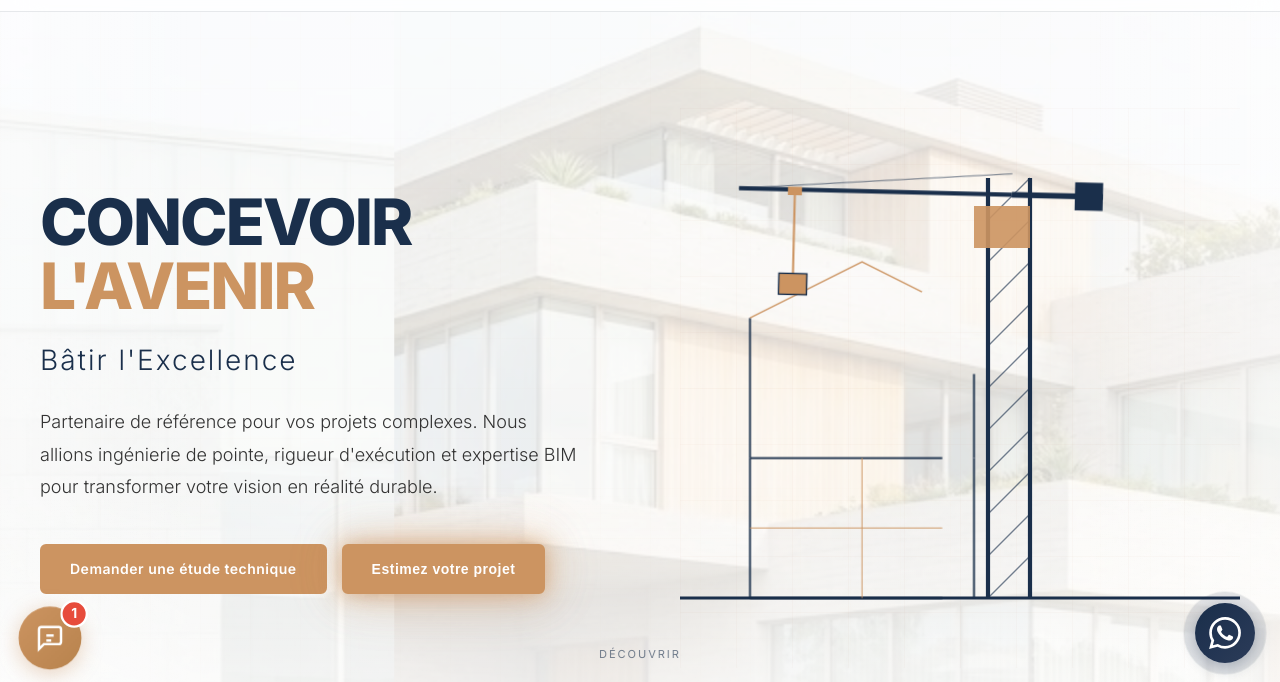
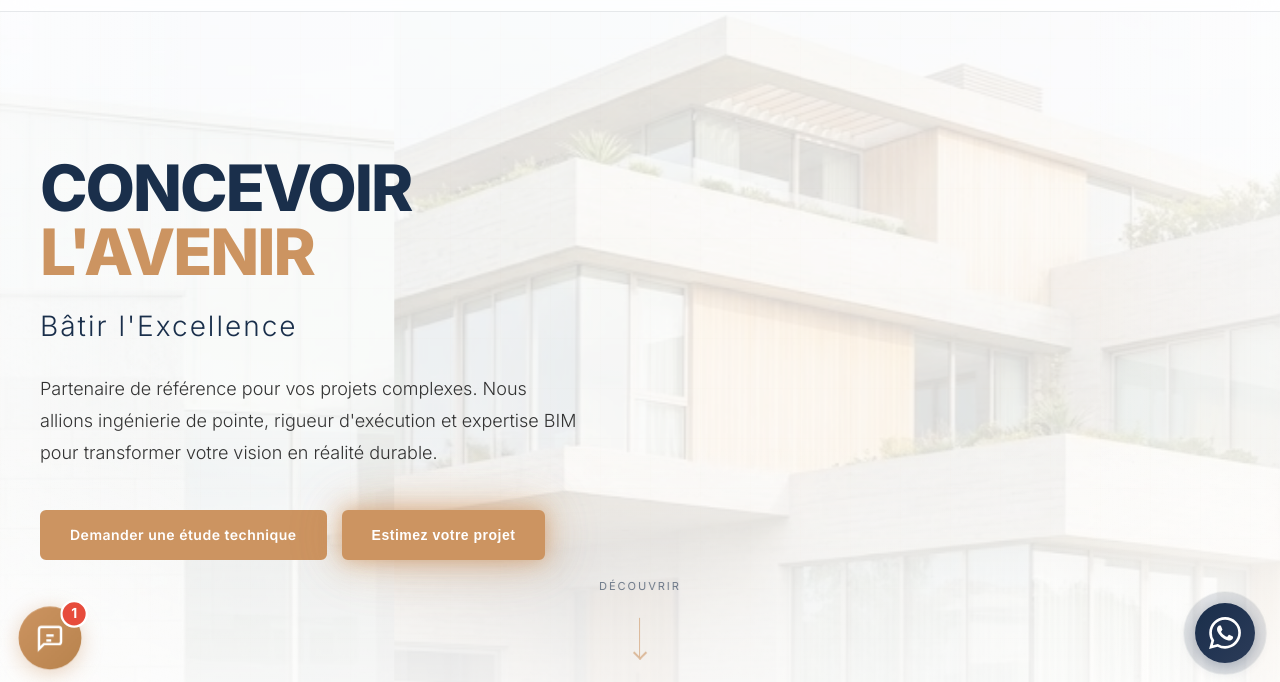
Before and after one commit to ss666sssss666-wq/ibe-construction, a website: page index.html in a window 1280 px wide. Shown: the part 112-794 px from the top of the page. Drawn offline with nearby package versions, Linux system fonts and the light colour scheme; a script that the page names is missing.

Commit message:
fix: remove hero-right crane/3D animation from homepage

```diff
--- a/index.html
+++ b/index.html
@@ -260,201 +260,7 @@
             </button>
           </div>
         </div>
-        <div class="hero-right">
-          <div class="crane-animation">
-            <svg viewBox="0 0 400 400" xmlns="http://www.w3.org/2000/svg">
-              <defs>
-                <pattern
-                  id="grid-fine"
-                  width="40"
-                  height="40"
-                  patternUnits="userSpaceOnUse"
-                >
-                  <path
-                    d="M 40 0 L 0 0 0 40"
-                    fill="none"
-                    stroke="rgba(204, 148, 97, 0.1)"
-                    stroke-width="0.5"
-                  />
-                </pattern>
-              </defs>
-
-              <!-- Background Grid -->
-              <rect width="400" height="400" fill="url(#grid-fine)" />
-
-              <!-- Ground Line -->
-              <line
-                x1="0"
-                y1="350"
-                x2="400"
-                y2="350"
-                stroke="#1a2f4b"
-                stroke-width="2"
-              />
-
-              <!-- House under construction -->
-              <g class="house-wireframe" transform="translate(50, 150)">
-                <line
-                  x1="0"
-                  y1="200"
-                  x2="160"
-                  y2="200"
-                  stroke="#1a2f4b"
-                  stroke-width="2"
-                />
-                <line
-                  x1="0"
-                  y1="200"
-                  x2="0"
-                  y2="100"
-                  stroke="#1a2f4b"
-                  stroke-width="2"
-                />
-                <line
-                  x1="160"
-                  y1="200"
-                  x2="160"
-                  y2="100"
-                  stroke="#1a2f4b"
-                  stroke-width="2"
-                />
-                <line
-                  x1="0"
-                  y1="100"
-                  x2="160"
-                  y2="100"
-                  stroke="#1a2f4b"
-                  stroke-width="2"
-                />
-                <line
-                  x1="80"
-                  y1="200"
-                  x2="80"
-                  y2="100"
-                  stroke="#cc9461"
-                  stroke-width="1"
-                  opacity="0.5"
-                />
-                <line
-                  x1="0"
-                  y1="150"
-                  x2="160"
-                  y2="150"
-                  stroke="#cc9461"
-                  stroke-width="1"
-                  opacity="0.5"
-                />
-                <line
-                  x1="0"
-                  y1="100"
-                  x2="0"
-                  y2="0"
-                  stroke="#1a2f4b"
-                  stroke-width="2"
-                />
-                <line
-                  x1="160"
-                  y1="100"
-                  x2="160"
-                  y2="40"
-                  stroke="#1a2f4b"
-                  stroke-width="2"
-                />
-                <polyline
-                  points="0,0 80,-40 160,0"
-                  stroke="#cc9461"
-                  stroke-width="1.5"
-                  fill="none"
-                  class="roof-outline"
-                />
-              </g>
-
-              <!-- Tower Crane -->
-              <g transform="translate(220, 50)">
-                <line
-                  x1="0"
-                  y1="300"
-                  x2="0"
-                  y2="0"
-                  stroke="#1a2f4b"
-                  stroke-width="3"
-                />
-                <line
-                  x1="30"
-                  y1="300"
-                  x2="30"
-                  y2="0"
-                  stroke="#1a2f4b"
-                  stroke-width="3"
-                />
-                <path
-                  d="M0 300 L30 270 M0 270 L30 240 M0 240 L30 210 M0 210 L30 180 M0 180 L30 150 M0 150 L30 120 M0 120 L30 90 M0 90 L30 60 M0 60 L30 30 M0 30 L30 0"
-                  stroke="#1a2f4b"
-                  stroke-width="1"
-                  opacity="0.6"
-                />
-                <rect
-                  x="-10"
-                  y="20"
-                  width="40"
-                  height="30"
-                  fill="#cc9461"
-                  opacity="0.9"
-                />
-                <g class="crane-arm-wrapper">
-                  <line
-                    x1="15"
-                    y1="15"
-                    x2="80"
-                    y2="15"
-                    stroke="#1a2f4b"
-                    stroke-width="4"
-                  />
-                  <rect x="60" y="5" width="20" height="20" fill="#1a2f4b" />
-                  <line
-                    x1="15"
-                    y1="15"
-                    x2="-180"
-                    y2="15"
-                    stroke="#1a2f4b"
-                    stroke-width="3"
-                  />
-                  <line
-                    x1="15"
-                    y1="0"
-                    x2="-180"
-                    y2="15"
-                    stroke="#1a2f4b"
-                    stroke-width="1"
-                    opacity="0.5"
-                  />
-                  <g class="crane-trolley" transform="translate(-140, 15)">
-                    <rect x="-5" y="-2" width="10" height="6" fill="#cc9461" />
-                    <g class="crane-cable-group">
-                      <line
-                        x1="0"
-                        y1="0"
-                        x2="0"
-                        y2="60"
-                        stroke="#cc9461"
-                        stroke-width="1.5"
-                      />
-                      <rect
-                        x="-10"
-                        y="60"
-                        width="20"
-                        height="15"
-                        fill="#cc9461"
-                        stroke="#1a2f4b"
-                        stroke-width="1"
-                      />
-                    </g>
-                  </g>
-                </g>
-              </g>
-            </svg>
-          </div>
-        </div>
+
       </div>
       <div class="scroll-indicator">
         <span data-i18n="hero_discover">DÉCOUVRIR</span>
```
